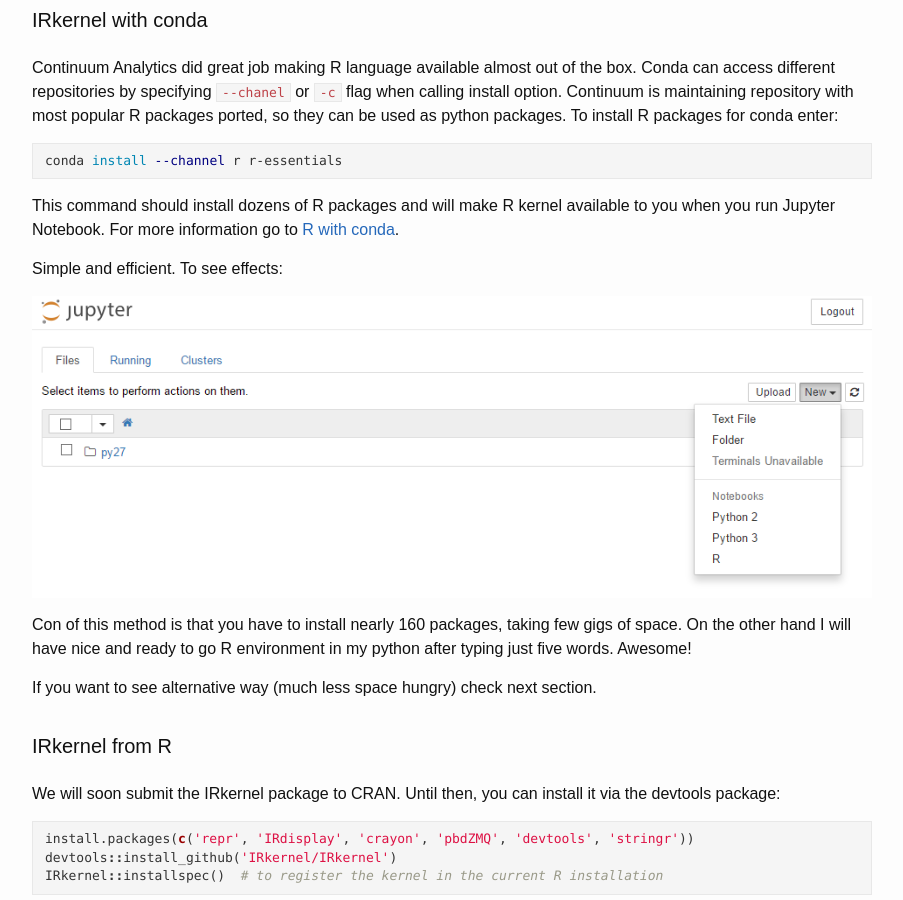
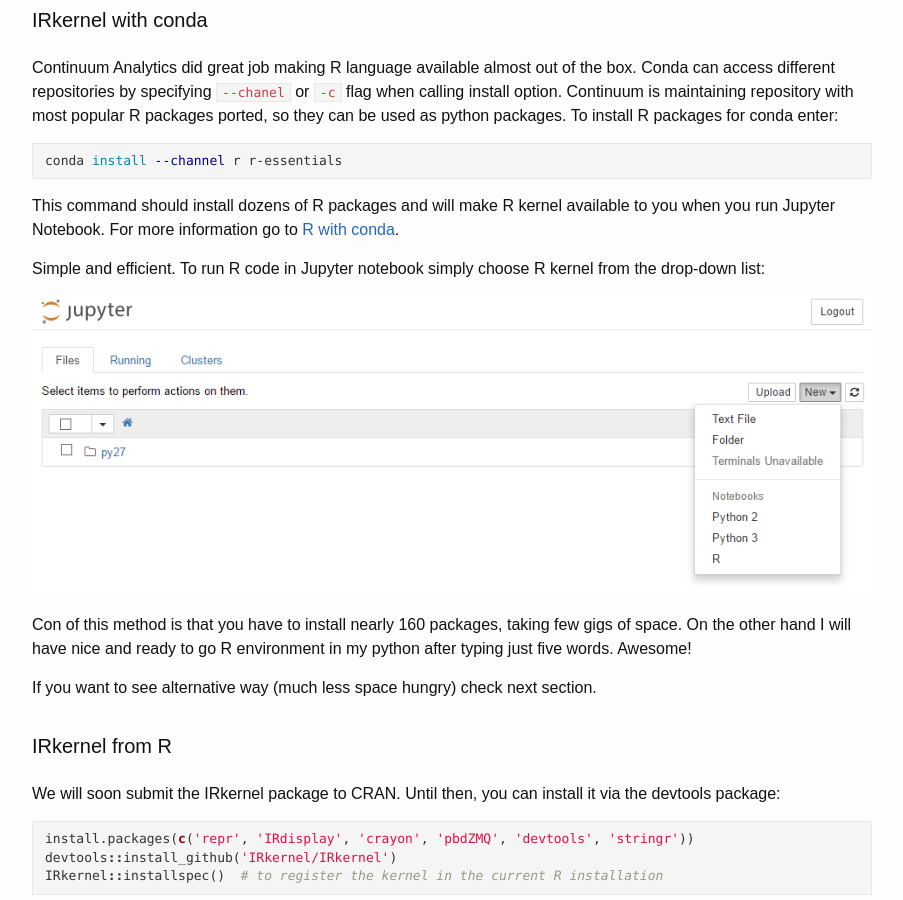
Before and after one commit to mdyzma/mdyzma.github.io, a Jekyll site: the page built from _posts/2017-04-23-python-r-scala-julia-in-one-notebook.md, in a window 1280 px wide and 900 px high, scrolled down 11942 px. Shown: the whole window, without its empty margins (188-1091 px from the left). Built offline with Jekyll 4.4.1, drawn with Linux system fonts in a browser that asks for light colours; nearby versions of some CDN libraries; comment, search, counter and statistics services are not loaded; some of the changed text lies outside the part shown.

Commit message:
post update

````diff
--- a/_posts/2017-04-23-python-r-scala-julia-in-one-notebook.md
+++ b/_posts/2017-04-23-python-r-scala-julia-in-one-notebook.md
@@ -573,7 +573,7 @@ conda install --channel r r-essentials
 
 This command should install dozens of R packages and will make R kernel available to you when you run Jupyter Notebook.  For more information go to [R with conda](https://conda.io/docs/r-with-conda.html).
 
-Simple and efficient. To see effects:
+Simple and efficient. To run R code in Jupyter notebook simply choose R kernel from the drop-down list:
 
 ![withrkernel][withrkernel]
 
@@ -655,17 +655,14 @@ https://ipython.readthedocs.io/en/latest/install/kernel_install.html
 
 Once all kernels are installed, you can see the available kernels:
 
-
-```jupyter kernelspec list ```
-
 {% highlight bash %}
-    > jupyter kernelspec list
-    Available kernels:
-        julia-0.5    C:\Users\MIDY\AppData\Roaming\jupyter\kernels\julia-0.5
-        python2      C:\Users\MIDY\AppData\Roaming\jupyter\kernels\python2
-        python3      C:\Users\MIDY\AppData\Roaming\jupyter\kernels\python3
-        vpython      C:\Users\MIDY\AppData\Roaming\jupyter\kernels\vpython
-        ir           C:\Users\MIDY\AppData\Local\Continuum\Anaconda2\share\jupyter\kernels\ir
+[mdyzma@devbox mdyzma]$ jupyter kernelspec list
+Available kernels:
+    julia-0.5    C:\Users\MIDY\AppData\Roaming\jupyter\kernels\julia-0.5
+    python2      C:\Users\MIDY\AppData\Roaming\jupyter\kernels\python2
+    python3      C:\Users\MIDY\AppData\Roaming\jupyter\kernels\python3
+    vpython      C:\Users\MIDY\AppData\Roaming\jupyter\kernels\vpython
+    ir           C:\Users\MIDY\AppData\Local\Continuum\Anaconda2\share\jupyter\kernels\ir
 {% endhighlight %}
 
 
````
